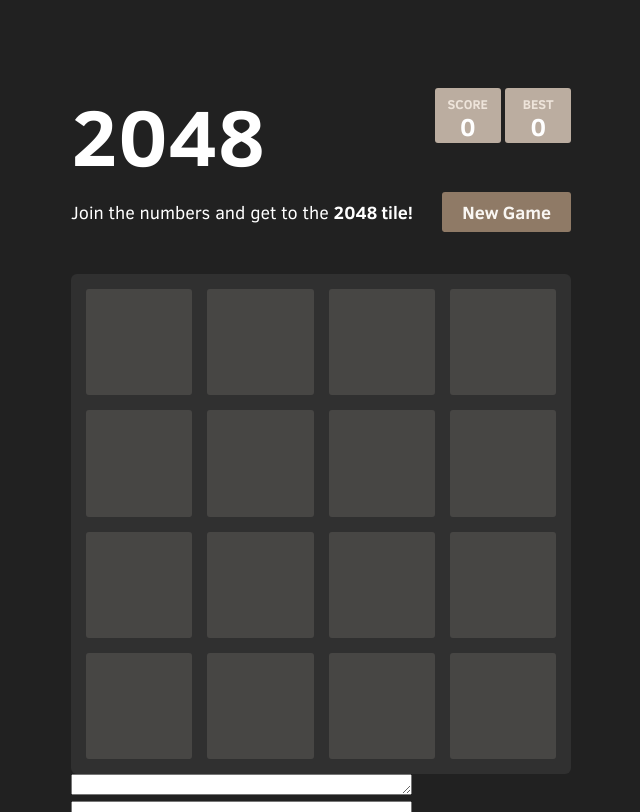
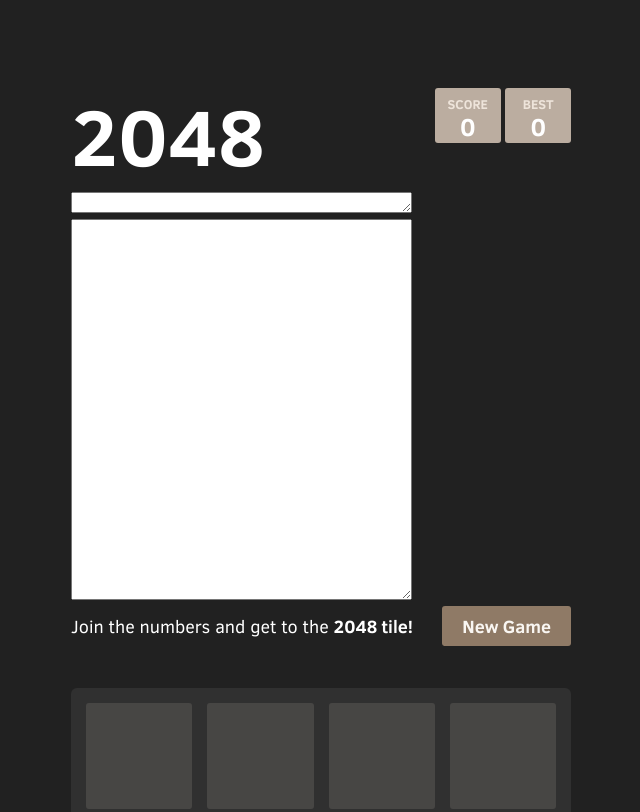
Before and after one commit to xp2-882030kgz010602/2048, a plain HTML site: page index.html in a window 1280 px wide. Shown: the top 812 px of the page, without its empty margins (319-959 px from the left). Drawn offline with Linux system fonts and the light colour scheme.

Commit message:
Add files via upload

```diff
--- a/index.html
+++ b/index.html
@@ -25,12 +25,15 @@
         <div class="best-container">0</div>
       </div>
     </div>
+<div class="textbox">
+        <textarea id="PLI" rows=1 cols=40></textarea><!--Practice Link Input-->
+        <textarea id="log" rows=25 cols=40></textarea>
+</div>
 
     <div class="above-game">
       <p class="game-intro">Join the numbers and get to the <strong>2048 tile!</strong></p>
       <a class="restart-button">New Game</a>
     </div>
-
     <div class="game-container">
       <div class="game-message">
         <p></p>
@@ -71,9 +74,6 @@
 
       </div>
     </div>
-
-    <textarea id="PLI" rows=1 cols=40></textarea><!--Practice Link Input-->
-    <textarea id="log" rows=25 cols=40></textarea>
   </div>
 
   <script src="js/bind_polyfill.js"></script>
```
